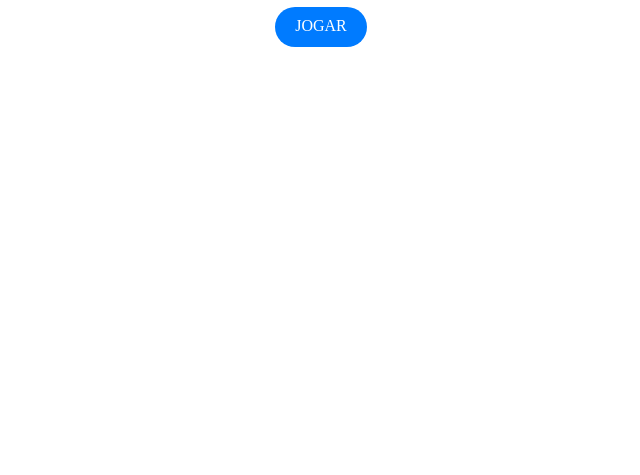
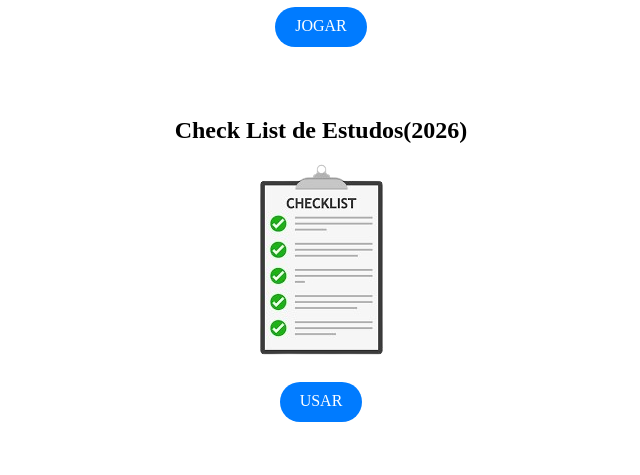
Before and after one commit to Arcane2009/Testes_sites, a plain HTML site: page index.html in a window 1280 px wide. Shown: the part 311-786 px from the top of the page, without its empty margins (319-959 px from the left). Drawn offline with Linux system fonts and the light colour scheme.

Commit message:
Add files via upload

```diff
--- a/index.html
+++ b/index.html
@@ -14,10 +14,25 @@
     <div>
 
         <h2>Cult of The Lamb Quiz(2025)</h2>
+
         <video class="cult_video" autoplay muted loop>
         <source src="feb83e698c80217ce360f52c2aad83fc.webm" type="video/webm" />
         </video>
+
         <a class="botao" href="https://arcane2009.github.io/Quiz_j3/">JOGAR</a>
+
     </div>
+
+    <div>
+
+        <h2>Check List de Estudos(2026)</h2>
+
+        <img src="download-removebg-preview.png" alt="check_img">
+
+        <a class="botao" href="https://arcane2009.github.io/Check_list/">USAR</a>
+
+    </div>
+
 </body>
+
 </html>
--- a/style.css
+++ b/style.css
@@ -7,6 +7,7 @@ div{
     display: grid;
     grid-template-rows: 50px auto 50px;
     justify-items: center;
+    padding-bottom: 50px;
 }
 .cult_video{
     width: 540;
```
Also changed, not shown: download-removebg-preview.png (added). Lines whose indentation alone changed are shown as unchanged.
